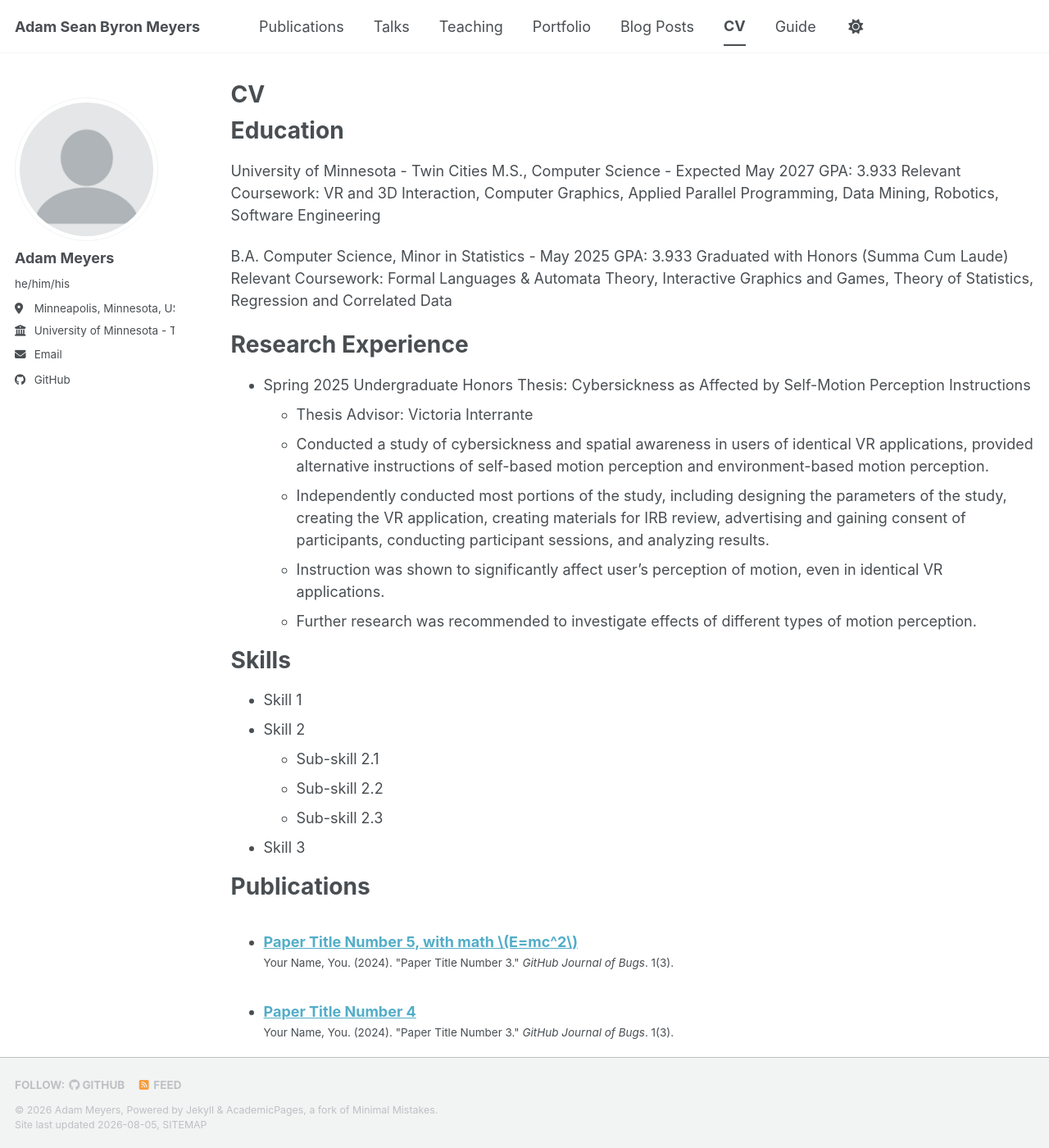
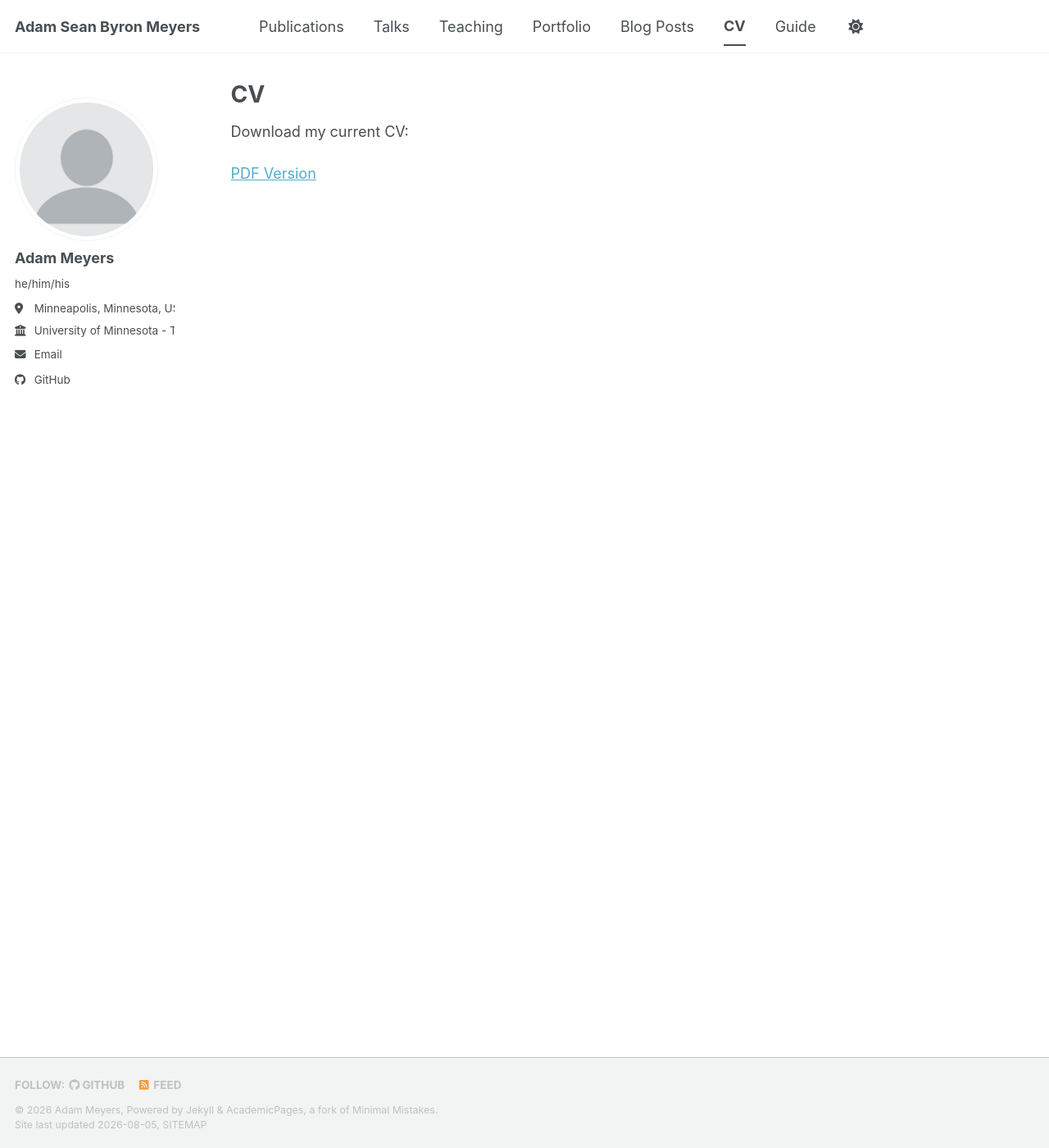
Before and after one commit to asbmeyers/asbmeyers.github.io, a Jekyll site: the page built from _pages/cv.md, in a window 1280 px wide and 1400 px high. Shown: the whole window at 82% size. Built offline with Jekyll 4.4.1, drawn with Linux system fonts in a browser that asks for light colours; a style sheet for code colours, icons or effects is not loaded; some of the changed text lies outside the part shown.

Commit message:
Uploaded CV

```diff
--- a/_pages/cv.md
+++ b/_pages/cv.md
@@ -7,56 +7,6 @@ redirect_from:
   - /resume
 ---
 
-{% include base_path %}
+Download my current CV:
 
-Education
-======
-University of Minnesota - Twin Cities
-M.S., Computer Science - Expected May 2027
-GPA: 3.933
-Relevant Coursework: VR and 3D Interaction, Computer Graphics, Applied Parallel Programming, Data Mining, Robotics, Software Engineering
-
-B.A. Computer Science, Minor in Statistics - May 2025
-GPA: 3.933
-Graduated with Honors (Summa Cum Laude)
-Relevant Coursework: Formal Languages & Automata Theory, Interactive Graphics and Games, Theory of Statistics, Regression and Correlated Data
-
-Research Experience
-======
-* Spring 2025 Undergraduate Honors Thesis: Cybersickness as Affected by Self-Motion Perception Instructions
-  * Thesis Advisor: Victoria Interrante
-  * Conducted a study of cybersickness and spatial awareness in users of identical VR applications, provided alternative instructions of self-based motion perception and environment-based motion perception.
-  * Independently conducted most portions of the study, including designing the parameters of the study, creating the VR application, creating materials for IRB review, advertising and gaining consent of participants, conducting participant sessions, and analyzing results.
-  * Instruction was shown to significantly affect user's perception of motion, even in identical VR applications.
-  * Further research was recommended to investigate effects of different types of motion perception.
-
-Skills
-======
-* Skill 1
-* Skill 2
-  * Sub-skill 2.1
-  * Sub-skill 2.2
-  * Sub-skill 2.3
-* Skill 3
-
-Publications
-======
-  <ul>{% for post in site.publications reversed %}
-    {% include archive-single-cv.html %}
-  {% endfor %}</ul>
-
-Talks
-======
-  <ul>{% for post in site.talks reversed %}
-    {% include archive-single-talk-cv.html  %}
-  {% endfor %}</ul>
-
-Teaching
-======
-  <ul>{% for post in site.teaching reversed %}
-    {% include archive-single-cv.html %}
-  {% endfor %}</ul>
-
-Service and leadership
-======
-* Currently signed in to 43 different slack teams
+[PDF Version](/files/Adam_Meyers_CV.pdf)
```
Also changed, not shown: 1 other file.
